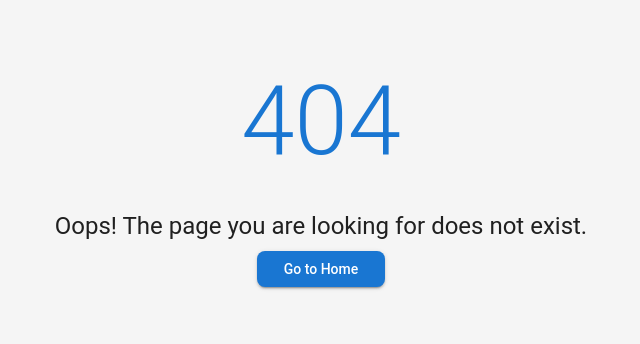
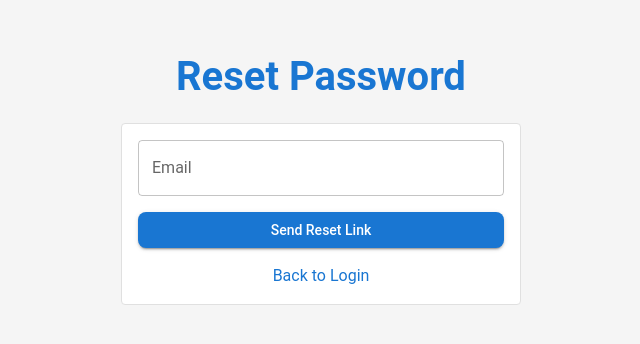
Before and after one commit to nandiiniip/task-frontend, a React (Create React App) app: page /password-reset-request in a window 1280 px wide. Before the commit this address had no page. Shown: the part 224-568 px from the top of the page, without its empty margins (319-959 px from the left). Built offline with nearby package versions, Linux system fonts and the light colour scheme.

Commit message:
password-reset done

```diff
--- a/src/App.js
+++ b/src/App.js
@@ -12,6 +12,8 @@ import {
   Home,
   UserList,
   Profile,
+  PasswordReset,
+  PasswordConfirmation,
 } from "./pages";
 import { Provider } from "react-redux";
 import store from "./store/store";
@@ -27,6 +29,8 @@ const App = () => {
             <Route path="/" element={<HomePage />} />
             <Route path="/login" element={<LoginPage />} />
             <Route path="/sign-up" element={<RegisterPage />} />
+            <Route path="/password-reset-request" element={<PasswordReset />} />
+            <Route path="/reset-password" element={<PasswordConfirmation />} />
             <Route element={<PrivateRoute />}>
               <Route path="/dashboard" element={<DashBoard />}>
                 <Route index element={<Home />} />
--- a/src/pages/LoginPage.jsx
+++ b/src/pages/LoginPage.jsx
@@ -7,7 +7,7 @@ import { CustomForm, CustomButton } from "../components";
 import axiosCustom from "../utils/api";
 import { useDispatch } from "react-redux";
 import { setTokens, setUser } from "../store/authSlice";
-import { TitleTypography } from "../styled-components/TypographyStyles";
+import { BodyTypography, TitleTypography } from "../styled-components/TypographyStyles";
 import MainContainer from "../styled-components/MainContainer";
 
 const LoginPage = () => {
@@ -87,6 +87,7 @@ const LoginPage = () => {
           helperText={errors.password ? errors.password.message : ""}
         />
         <CustomButton type="submit">{LoginContent.ButtonName}</CustomButton>
+        <BodyTypography clickable="true" onClick={() => navigate("/password-reset-request")}>Forgot Password?</BodyTypography>
       </CustomForm>
     </MainContainer>
   );
--- /dev/null
+++ b/src/pages/PasswordConfirmation.jsx
@@ -0,0 +1,83 @@
+import React, { useState, useEffect } from "react";
+import { useNavigate, useSearchParams } from "react-router-dom";
+import { useForm } from "react-hook-form";
+import { TextField } from "@mui/material";
+import { CustomForm, CustomButton } from "../components";
+import axiosCustom from "../utils/api";
+import { TitleTypography } from "../styled-components/TypographyStyles";
+import MainContainer from "../styled-components/MainContainer";
+
+const PasswordConfirmation = () => {
+    const navigate = useNavigate();
+    const [searchParams] = useSearchParams();
+    const token = searchParams.get("token"); // Extract token from URL
+    const {
+      register,
+      watch,
+      handleSubmit,
+      formState: { errors },
+    } = useForm();
+    const [loading, setLoading] = useState(false);
+
+    const new_password = watch("new_password", "");
+
+    useEffect(() => {
+      if (!token) {
+        alert("Invalid or missing token!");
+        navigate("/");
+      }
+    }, [token, navigate]);
+
+    const onSubmit = async (data) => {
+      try {
+        setLoading(true);
+        await axiosCustom.post("/password-reset/confirm", {
+          token,
+          new_password: data.new_password,
+        });
+        alert("Password reset successful!");
+        navigate("/login");
+      } catch (error) {
+        console.error("Error:", error);
+        alert(error?.response?.data?.detail || "Password reset failed!");
+      } finally {
+        setLoading(false);
+      }
+    };
+
+    return (
+      <MainContainer>
+        <TitleTypography variant="h4" textAlign="center" gutterBottom>
+          Reset Your Password
+        </TitleTypography>
+        <CustomForm onSubmit={handleSubmit(onSubmit)}>
+          <TextField
+            label="New Password"
+            type="password"
+            {...register("new_password", {
+              required: "New password is required",
+              minLength: { value: 8, message: "Password must be at least 8 characters" },
+            })}
+            error={!!errors.new_password}
+            helperText={errors.new_password ? errors.new_password.message : ""}
+          />
+          <TextField
+            label="Confirm Password"
+            type="password"
+            {...register("confirm_password", {
+              required: "Please confirm your password",
+              validate: (value) =>
+                value === new_password || "Passwords do not match",
+            })}
+            error={!!errors.confirm_password}
+            helperText={errors.confirm_password ? errors.confirm_password.message : ""}
+          />
+          <CustomButton type="submit" disabled={loading}>
+            {loading ? "Resetting..." : "Reset Password"}
+          </CustomButton>
+        </CustomForm>
+      </MainContainer>
+    );
+}
+
+export default PasswordConfirmation
--- /dev/null
+++ b/src/pages/PasswordReset.jsx
@@ -0,0 +1,61 @@
+import React from "react";
+import { useNavigate } from "react-router-dom";
+import MainContainer from "../styled-components/MainContainer";
+import {
+  TitleTypography,
+  BodyTypography,
+} from "../styled-components/TypographyStyles";
+import { CustomForm, CustomButton } from "../components";
+import { useForm } from "react-hook-form";
+import axiosCustom from "../utils/api";
+import { TextField } from "@mui/material";
+
+const PasswordReset = () => {
+  const navigate = useNavigate();
+  const {
+    register,
+    handleSubmit,
+    formState: { errors },
+  } = useForm();
+
+  const onSubmit = async (data) => {
+    try {
+      const response = await axiosCustom.post("/password-reset/request", {
+        email: data.email,
+      });
+
+      alert(response.data.message || "Password Reset link sent");
+      navigate("/login");
+    } catch (error) {
+      console.error("Error: ", error);
+      alert(error?.response?.data?.detail || "Request failed");
+    }
+  };
+
+  return (
+    <MainContainer>
+      <TitleTypography>Reset Password</TitleTypography>
+      <CustomForm onSubmit={handleSubmit(onSubmit)}>
+        <TextField
+          label="Email"
+          type="email"
+          {...register("email", {
+            required: "Email is required",
+            pattern: {
+              value: /^[^\s@]+@[^\s@]+\.[^\s@]+$/,
+              message: "Enter a valid email",
+            },
+          })}
+          error={!!errors.email}
+          helperText={errors.email ? errors.email.message : ""}
+        />
+        <CustomButton type="submit">Send Reset Link</CustomButton>
+        <BodyTypography clickable="true" onClick={() => navigate("/login")}>
+          Back to Login
+        </BodyTypography>
+      </CustomForm>
+    </MainContainer>
+  );
+};
+
+export default PasswordReset;
--- a/src/pages/Profile.jsx
+++ b/src/pages/Profile.jsx
@@ -2,7 +2,6 @@ import React from "react";
 import { DashBoardContent } from "../styled-components/DrawerStyles";
 import {
   BodyTypography,
-  LabelHeading,
   TitleTypography,
 } from "../styled-components/TypographyStyles";
 import { ContentBox } from "../styled-components/ContentBox";
@@ -16,15 +15,15 @@ const Profile = () => {
       <TitleTypography>{ProfileContent.title}</TitleTypography>
       <ContentBox>
         <BodyTypography>
-          <LabelHeading>{ProfileContent.email}</LabelHeading>
+          {ProfileContent.email}
           {user?.email}
         </BodyTypography>
         <BodyTypography>
-          <LabelHeading>{ProfileContent.fullname}</LabelHeading>
+          {ProfileContent.fullname}
           {user?.full_name}
         </BodyTypography>
         <BodyTypography>
-          <LabelHeading>{ProfileContent.position}</LabelHeading>
+          {ProfileContent.position}
           {user?.title}
         </BodyTypography>
       </ContentBox>
--- a/src/pages/index.js
+++ b/src/pages/index.js
@@ -7,3 +7,5 @@ export { default as Home } from "./DashBoardHome.jsx";
 export { default as About } from "./About.jsx";
 export { default as UserList } from "./UserList.jsx";
 export { default as Profile } from "./Profile.jsx";
+export { default as PasswordReset } from "./PasswordReset.jsx";
+export { default as PasswordConfirmation } from "./PasswordConfirmation.jsx";
--- a/src/styled-components/TypographyStyles.js
+++ b/src/styled-components/TypographyStyles.js
@@ -8,14 +8,21 @@ export const TitleTypography = styled(Typography)(({ theme }) => ({
   marginBottom: theme.spacing(2),
 }));
 
-export const BodyTypography = styled(Typography)(({ theme }) => ({
+export const BodyTypography = styled(Typography)(({ theme, clickable }) => ({
   fontSize: "1rem",
-  color: theme.palette.text.primary,
+  color: theme.palette.primary.main,
   lineHeight: 1.5,
   textAlign: "center",
   display: "flex",
   justifyContent: "center",
   alignItems: "center",
+  cursor: clickable ? "pointer" : "default",
+  "&:hover": clickable
+    ? {
+        textDecoration: "underline",
+        color: theme.palette.secondary.main, // Change color on hover if clickable
+      }
+    : {},
 }));
 
 export const StyledList = styled("ul")(({ theme }) => ({
@@ -40,7 +47,3 @@ export const LabelHeading = styled(BodyTypography)(() => ({
   fontSize: "1rem",
   fontWeight: "600",
 }));
-
-// export const TableContent = styled(TableCell)(() => ({
-//   textAlign: "center",
-// }));
```
